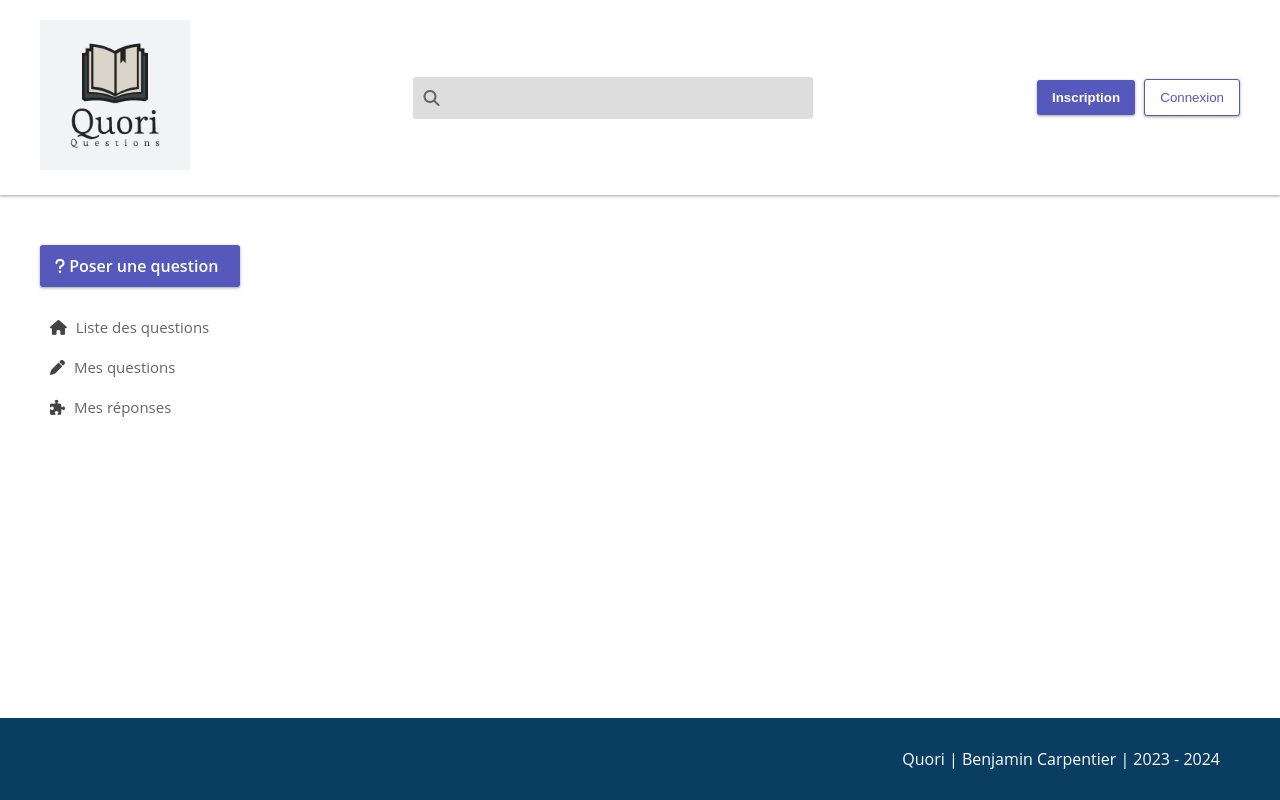
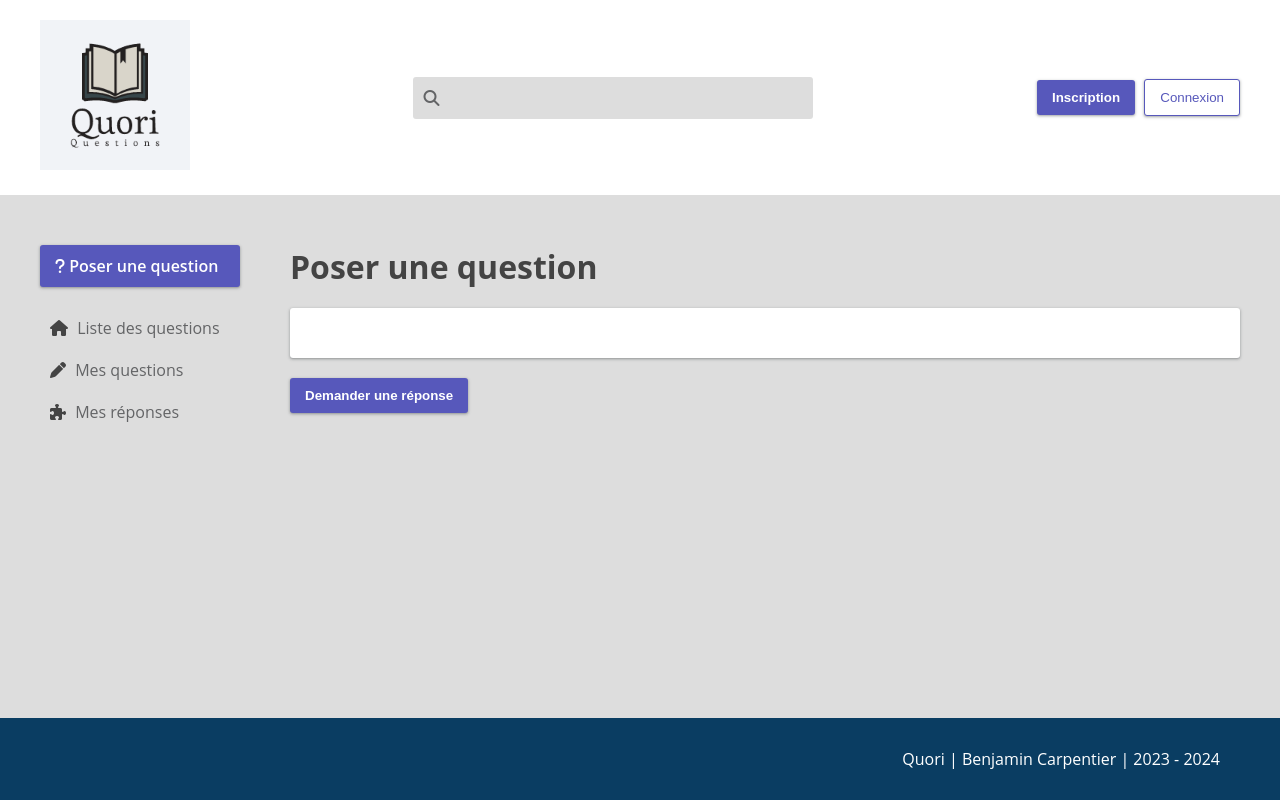
Before and after one commit to Benjcarp/quori, a Symfony app: template templates/question/index.html.twig in a window 1280 px wide. Run offline with Twig, Linux system fonts and the light colour scheme; the template is opened without the code that fills it, so the values that code supplies are empty; some libraries are stand-ins or nearby versions.

Commit message:
feat: création du formulaire pour poser une question

```diff
--- a/composer.json
+++ b/composer.json
@@ -11,10 +11,12 @@
         "symfony/console": "6.2.*",
         "symfony/dotenv": "6.2.*",
         "symfony/flex": "^2",
+        "symfony/form": "6.2.*",
         "symfony/framework-bundle": "6.2.*",
         "symfony/maker-bundle": "^1.48",
         "symfony/runtime": "6.2.*",
         "symfony/twig-bundle": "6.2.*",
+        "symfony/validator": "6.2.*",
         "symfony/yaml": "6.2.*",
         "twig/extra-bundle": "^3.5",
         "twig/intl-extra": "^3.5",
--- a/public/css/style.css
+++ b/public/css/style.css
@@ -7,7 +7,10 @@
     --warning: #ea2027;
     --success: #009432;
     --font-family: 'Open Sans', sans-serif;
-    --font-size-small: 15px;
+    --font-size-regular: 16px;
+    --font-weight-regular: 400;
+    --font-weight-semi-bold: 600;
+    --font-weight-bold: 700;
     --box-shadow: 0 1px 2px 0 rgb(60 64 67 / 30%), 0 1px 3px 1px rgb(60 64 67 / 15%);
     --border-radius: 3px;
     --border: 1px solid #ddd;
@@ -107,6 +110,10 @@ ul {
     margin-right: 20px;
 }
 
+.mb-20 {
+    margin-bottom: 20px;
+}
+
 .mr-50 {
     margin-right: 50px;
 }
@@ -161,9 +168,52 @@ ul {
     background-color: white;
 }
 
+.block {
+    padding: 25px;
+    border-radius: var(--border-radius);
+    background-color: white;
+    box-shadow: var(--box-shadow);
+}
+
 /* GENERAL */
 .content {
     max-width: 1200px;
+}
+
+.app-content {
+    background-color: var(--gray-light);
+}
+
+/* FORMULAIRE */
+.form-row {
+    display: flex;
+    flex-direction: column;
+    margin-bottom: 20px;
+}
+
+.form-row label {
+    margin-bottom: 5px;
+    font-weight: var(--font-weight-semi-bold);
+    color: var(--color-dark);
+}
+
+.form-row input, .form-row textarea {
+    font-family: var(--font-family);
+    font-size: var(--font-size-regular);
+    border: none;
+    border-radius: var(--border-radius);
+    padding: 10px 15px;
+    background-color: var(--gray-light);
+}
+
+.form-row textarea {
+    min-height: 150px;
+}
+
+.form-errors {
+    color: var(--warning);
+    font-size: var(--font-size-small);
+    font-weight: var(--font-weight-semi-bold);
 }
 
 /* HEADER */
--- a/templates/base.html.twig
+++ b/templates/base.html.twig
@@ -10,10 +10,10 @@
     </head>
     <body class="d-flex flex-column">
         {{ include('partials/_header.html.twig') }}
-        <div class="flex-fill d-flex flex-row-nowrap justify-content-center">
+        <div class="app-content flex-fill d-flex flex-row-nowrap justify-content-center">
             <div class="content flex-fill d-flex flex-row-nowrap py-50">
                 {{ include('partials/_sidebar.html.twig') }}
-                <div class="app-content flex-fill">
+                <div class="flex-fill">
                     {% block body %}{% endblock %}
                 </div>
             </div>
--- a/templates/question/index.html.twig
+++ b/templates/question/index.html.twig
@@ -3,5 +3,11 @@
 {% block title %}Poser une question{% endblock %}
 
 {% block body %}
-
+    <h1 class="mb-20">Poser une question</h1>
+    {{ form_start(form) }}
+        <div class="block mb-20">
+            {{ form_rest(form) }}
+        </div>
+        <button class="btn btn-primary">Demander une réponse</button>
+    {{ form_end(form) }}
 {% endblock %}
```
Also changed, not shown: src/Controller/QuestionController.php (+11 -2 lines), src/Form/QuestionType.php (added, +27 -0 lines), templates/base_theme.html.twig (added, +24 -0 lines), 4 other files.
